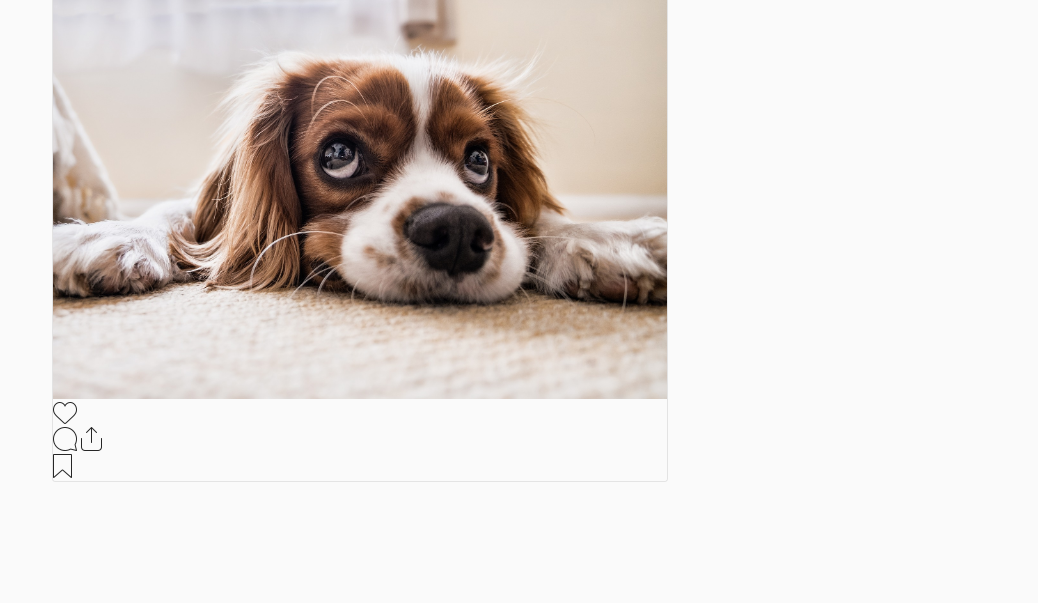
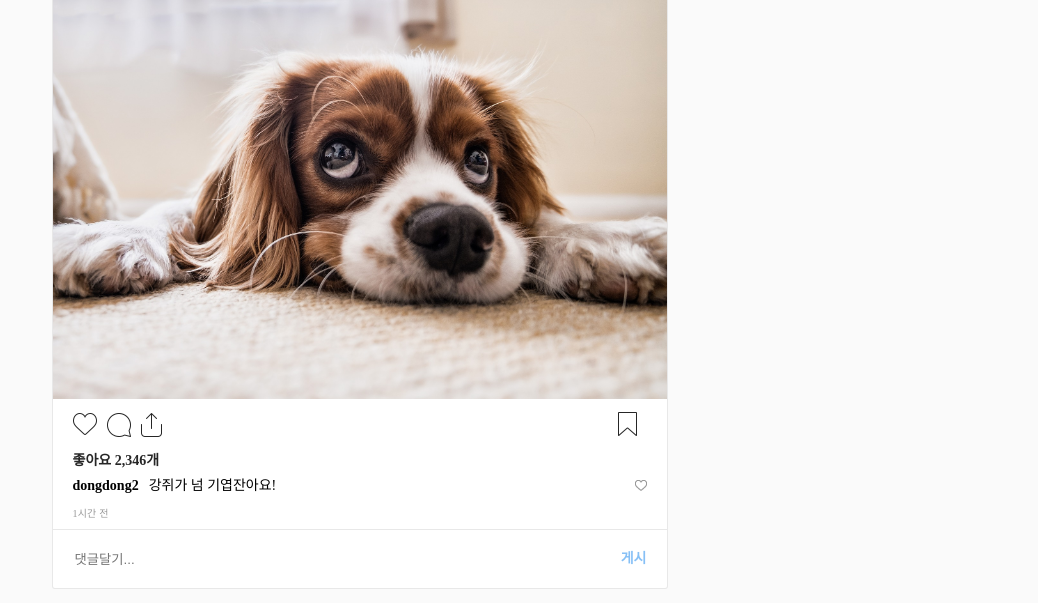
Before and after one commit to haenyy/insta_clone, a plain HTML site: page index.html in a window 1280 px wide. Shown: the part 193-796 px from the top of the page, without its empty margins (121-1159 px from the left). Drawn offline with Linux system fonts and the light colour scheme.

Commit message:
Chapter 1_Front-end/002 content 완료

```diff
--- a/css/style.css
+++ b/css/style.css
@@ -225,6 +225,7 @@ body{
     border: 1px solid rgba(0,0,0,0.09);
     border-radius: 3px; /* 테두리를 둥글게 만듦 */
     margin-bottom: 60px; /* 다른 contents 들이 밀려야되기 때문에 사이에 여백 주기 */
+    background: white;
 }
 
 
@@ -271,3 +272,83 @@ body{
 .contents .img_section img{
     width: 100%;    /* 부모의 크기 100%를 받는다 */
 }
+
+.contents .bottom_icons{
+    display: flex;    /* 가로 배치 */
+    justify-content: space-between;    /* x 축 정렬_공간을 자동으로 분배함 */
+    align-items: center;    /* y 축 가운데 정렬 */
+    padding: 10px 20px;
+}
+
+.contents .bottom_icons .left_icons{
+    display: flex;    /* 가로 배치 */
+}
+
+.contents .bottom_icons .left_icons > div{
+    margin-right: 10px;    /* 가로 배치 */
+    cursor: pointer; /* 누를 수 있도록 하기 위함 */
+}
+
+.contents .bottom_icons .right_icon > div{
+    margin-right: 10px;    /* 가로 배치 */
+    cursor: pointer; /* 누를 수 있도록 하기 위함 */
+}
+
+.contents .likes{
+    padding: 5px 20px;
+    color: #262626;
+}
+
+.contents .comment_container{
+    display: flex; /* 가로 배치 */
+    justify-content: space-between;
+    align-items: center;
+    padding: 5px 20px;
+}
+
+.contents .comment_container .comment{
+    display: flex; /* 가로 배치 */
+    font-size: 14px;
+}
+
+.contents .comment_container .comment .nick_name{
+    margin-right: 10px; /* 아이디와 댓글 간의 거리 설정 */
+}
+
+.contents .timer{
+    font-size: 10px;
+    letter-spacing: 0.2px; /* 자간 조정(ex-1시간 전) */
+    color: #999;
+    border-bottom: 1px solid rgba(0,0,0,0.09);  /* 아래쪽 실선 추가 */
+    padding: 10px 20px;
+}
+
+.contents .comment_field{
+    min-height: 56px;
+    padding: 0 20px;
+    position: relative; /* 자식들이 absolute 로 자리를 잡기 위함 */
+}
+
+.contents .comment_field input{
+    width: 100%;
+    height: 56px;
+    border: none;
+    outline: none;
+    background: transparent; /* 배경 투명하게 설정 */
+}
+
+.contents .comment_field input:focus ~ .upload_btn{
+    pointer-events: initial; /* 포인터 이벤트 초기화 */
+    opacity: 1;
+}
+
+.contents .comment_field .upload_btn{
+    color: #3897f0;
+    position: absolute;
+    right: 20px;
+    top: 50%;
+    transform: translateY(-50%); /* y 축으로 중앙 정렬 */
+    cursor: pointer;
+    pointer-events: none; /* 처음에는 클릭이 되지 않도록 한다 */
+    opacity: 0.6;
+}
--- a/index.html
+++ b/index.html
@@ -76,6 +76,28 @@
                                 <div class="sprite_bookmark_outline" data-name="bookmark"></div>
                             </div>
                         </div>
+
+                        <div class="likes m_text">
+                            좋아요
+                            <span id="count">2,346</span>개
+                        </div>
+
+                        <div class="comment_container">
+                            <div class="comment">
+                                <div class="nick_name m_text">dongdong2</div>
+                                <div>강쥐가 넘 기엽잔아요!</div>
+                            </div>
+                            <div class="small_heart">
+                                <div class="sprite_small_heart_icon_outline"></div>
+                            </div>
+                        </div>
+
+                        <div class="timer">1시간 전</div>
+
+                        <div class="comment_field">
+                            <input type="text" placeholder="댓글달기...">
+                            <div class="upload_btn m_text">게시</div>
+                        </div>
                     </article>
                 </div>
             </div>
```
